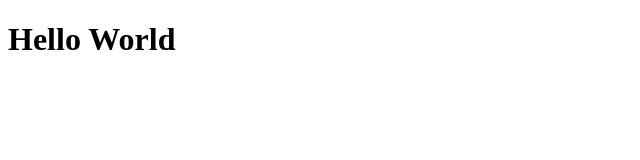
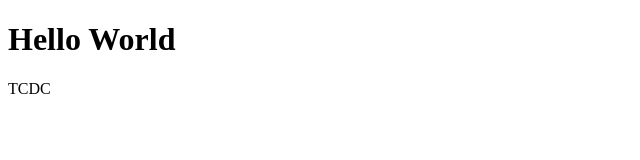
Before and after one commit to senthilVyTCDC/GitHubDemo, a plain HTML site: page index.html in a window 1280 px wide. Shown: the full height of the page, 0-640 px from the left. Drawn offline with Linux system fonts and the light colour scheme.

Commit message:
commit 2

```diff
--- a/index.html
+++ b/index.html
@@ -7,5 +7,6 @@
 </head>
 <body>
     <h1>Hello World</h1>
+    <p>TCDC</p>
 </body>
 </html>
```
